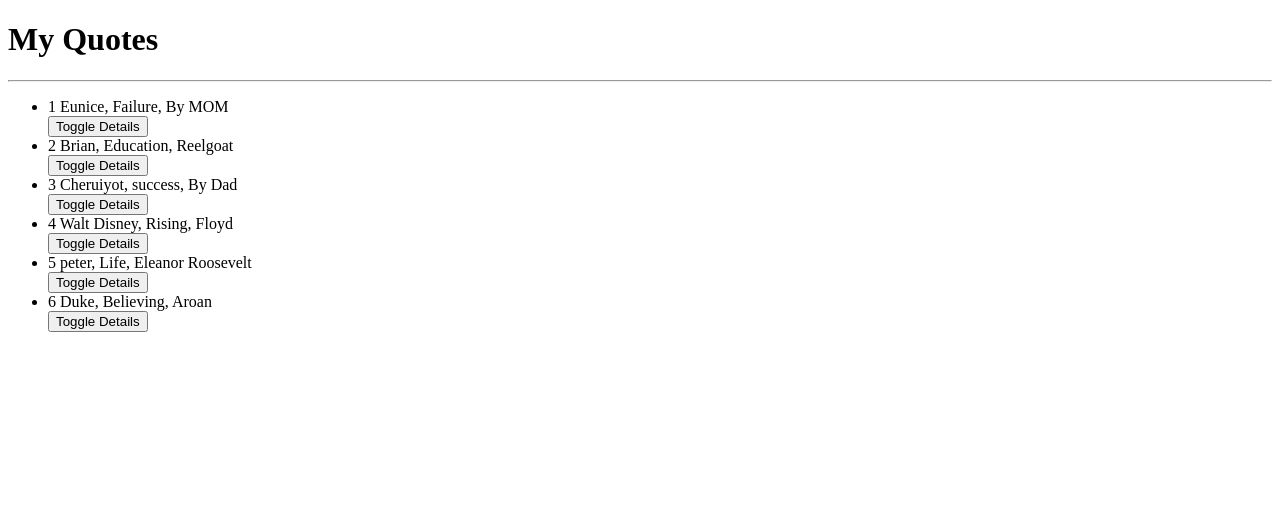
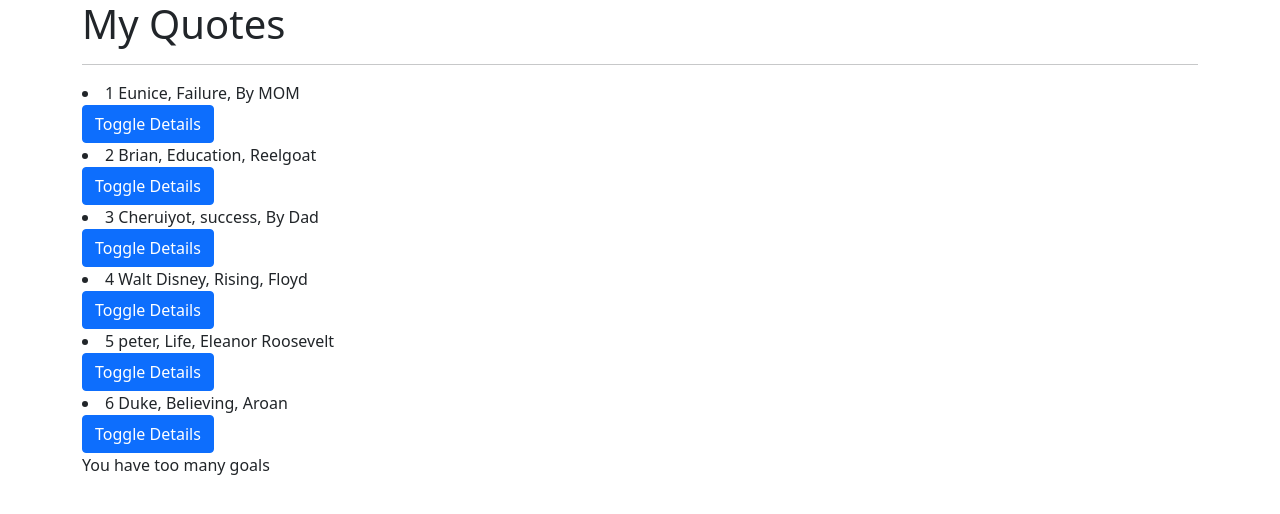
Before and after one commit to briankc804/QUOTES-APP, an Angular app: page / in a window 1280 px wide. Shown: the top 514 px of the page. Built offline with nearby package versions, Linux system fonts and the light colour scheme.

Commit message:
installed bootstrap

```diff
--- a/package.json
+++ b/package.json
@@ -18,6 +18,8 @@
     "@angular/platform-browser": "~13.3.0",
     "@angular/platform-browser-dynamic": "~13.3.0",
     "@angular/router": "~13.3.0",
+    "bootstrap": "^5.1.3",
+    "popper": "^1.0.1",
     "rxjs": "~7.5.0",
     "tslib": "^2.3.0",
     "zone.js": "~0.11.4"
--- a/src/app/date-count.pipe.ts
+++ b/src/app/date-count.pipe.ts
@@ -5,8 +5,19 @@ import { Pipe, PipeTransform } from '@angular/core';
 })
 export class DateCountPipe implements PipeTransform {
 
-  transform(value: unknown, ...args: unknown[]): unknown {
-    return null;
+  transform(value: any): number {
+    let today:Date = new Date(); //get current date and time
+    let todayWithNoTime:any = new Date(today.getFullYear(), today.getMonth(), today.getDate())
+    var dateDifference = Math.abs(value - todayWithNoTime) //returns value in miliseconds
+    const secondsInDay = 86400; //60 seconds * 60 minutes in an hour * 24 hours in a day
+    var dateDifferenceSeconds = dateDifference*0.001; //converts miliseconds to seconds
+    var dateCounter = dateDifferenceSeconds/secondsInDay;
+
+    if (dateCounter >= 1 && value > todayWithNoTime){
+      return dateCounter;
+    }else{
+      return 0;
+    }
   }
 
 }
--- a/src/app/quote-detail/quote-detail.component.html
+++ b/src/app/quote-detail/quote-detail.component.html
@@ -1,4 +1,4 @@
-<p>
-    {{quote.description}}
-</p>
-<button (click)='quoteComplete(true)'>delete</button>
+
+<p>{{quote.description}}</p>
+<p>posted: {{quote.datePosted|dateCount}} days ago</p>
+<button (click)= 'quoteDelete(true)' class="btn btn-outline-danger">Delete quote</button>
--- a/src/app/quote-detail/quote-detail.component.ts
+++ b/src/app/quote-detail/quote-detail.component.ts
@@ -10,7 +10,7 @@ export class QuoteDetailComponent implements OnInit {
    @Input() quote! :Quote;
    @Output()isComplete=new EventEmitter<boolean>();
 
-   quoteComplete(complete:boolean){
+   quoteDelete(complete:boolean){
     this.isComplete.emit(complete);
   }
   constructor() { }
--- a/src/app/quote.ts
+++ b/src/app/quote.ts
@@ -1,8 +1,8 @@
 
 
 export class Quote {
-    showDescrition: boolean = false;
+    showDescription: boolean = false;
   constructor(public id:number,public name:string, public title:string,public description:string,public author:string, public datePosted: Date,public likes:number, public dislikes:number){
-      this.showDescrition=false;
+      this.showDescription=false;
     }
 }
--- a/src/app/quote/quote.component.html
+++ b/src/app/quote/quote.component.html
@@ -1,13 +1,23 @@
-<div>
+
+  <div class="container">
     <h1>My Quotes</h1>
     <hr>
-    <ul>
-        <div *ngFor='let quote of quotes;let i =index'>
-        <li> {{quote.id}} {{quote.name}}, {{quote.title}}, {{quote.author}}</li>
-        <button (click)='toggleDetails(i)'>Toggle Details</button>
-        <app-quote-detail *ngIf='quote.showDescrition' [quote]='quote' (isComplete)='completeQuote($event,i)'></app-quote-detail>
+
+    <div class="row">
+      <div class="col-md-6">
+        <div *ngFor='let quote of quotes;let i = index'>
+          <div>
+            <li> {{quote.id}} {{quote.name}}, {{quote.title}}, {{quote.author}}</li>
+
+            <button (click)='toggleDetails(i)' class="btn btn-primary">Toggle Details</button>
+          </div>
+
+          <div *ngIf='quote.showDescription'>
+            <app-quote-detail  [quote]='quote' (isComplete) = 'deleteQuote($event,i)'></app-quote-detail>
+          </div>
         </div>
+      </div>
+    </div>
 
-    </ul>
-    <p *ngIf='quotes.length>15'>you have too many quotes</p>
+    <p *ngIf='quotes.length > 5'>You have too many goals</p>
   </div>
--- a/src/app/quote/quote.component.ts
+++ b/src/app/quote/quote.component.ts
@@ -19,16 +19,18 @@ export class QuoteComponent implements OnInit {
    ]
 
    toggleDetails(index:any){
-     this.quotes[index].showDescrition =!this.quotes[index].showDescrition;
+     this.quotes[index].showDescription =!this.quotes[index].showDescription;
    }
-   completeQuote(isComplete: any,index: number){
+   deleteQuote(isComplete: any,index: number){
      if (isComplete) {
+       let toDelete = confirm('Are you sure you want to delete ${this.quotes[index].name}?')
+       if (toDelete)
        this.quotes.splice(index,1);
      }
    }
   constructor() { }
 
-  ngOnInit(): void {
+  ngOnInit() {
   }
 
 }
--- a/src/styles.css
+++ b/src/styles.css
@@ -1 +1 @@
-/* You can add global styles to this file, and also import other style files */
+@import "~bootstrap/dist/css/bootstrap.css"
```
Also changed, not shown: 1 other file (tests, documents, lock files or other folders).
